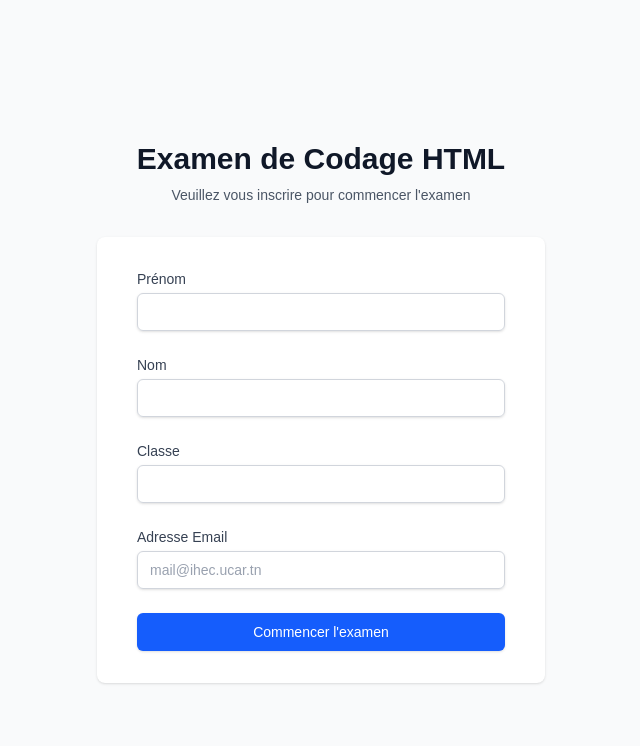
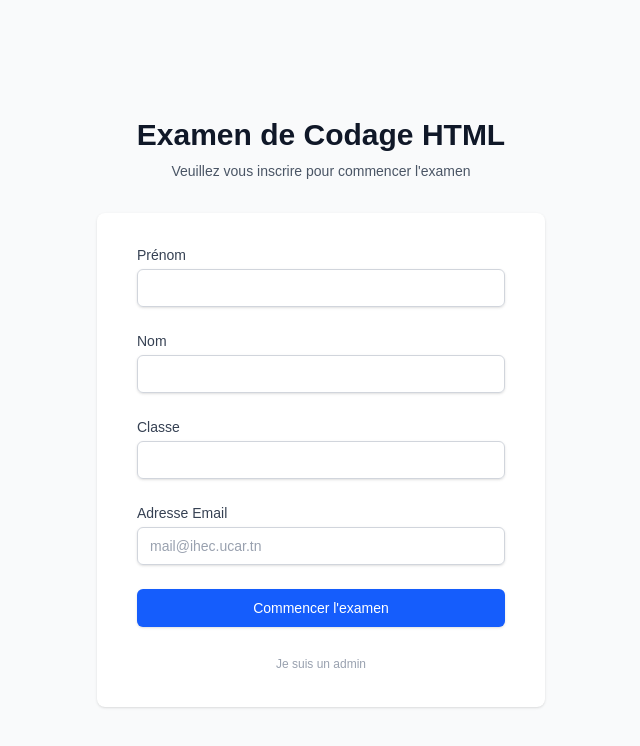
Before and after one commit to omarboudaya-max/test-html, a Next.js app: page / in a window 1280 px wide. Shown: the top 746 px of the page, without its empty margins (319-959 px from the left). Built offline with nearby package versions, Linux system fonts and the light colour scheme; no server answers.

Commit message:
Ajout du lien et mot de passe admin

```diff
--- a/app/admin/page.tsx
+++ b/app/admin/page.tsx
@@ -10,15 +10,16 @@ export default function AdminDashboard() {
   const [loading, setLoading] = useState(true);
   const [isAdminAuthenticated, setIsAdminAuthenticated] = useState(false);
   const [adminEmail, setAdminEmail] = useState('');
+  const [adminPassword, setAdminPassword] = useState('');
   const [loginError, setLoginError] = useState('');
 
   const handleLogin = (e: React.FormEvent) => {
     e.preventDefault();
-    if (adminEmail.toLowerCase() === 'omarboudaya1@gmail.com') {
+    if (adminEmail.toLowerCase() === 'omarboudaya1@gmail.com' && adminPassword === 'admin123') {
       setIsAdminAuthenticated(true);
       fetchStudents();
     } else {
-      setLoginError('Accès refusé. Email non autorisé.');
+      setLoginError('Accès refusé. Email ou mot de passe incorrect.');
     }
   };
 
@@ -83,6 +84,18 @@ export default function AdminDashboard() {
                 className="mt-1 block w-full px-3 py-2 border border-gray-300 rounded-md shadow-sm focus:outline-none focus:ring-blue-500 focus:border-blue-500 sm:text-sm text-black"
                 required
                 placeholder="Entrez l'email administrateur"
+              />
+            </div>
+            <div>
+              <label htmlFor="password" className="block text-sm font-medium text-gray-700">Mot de passe</label>
+              <input
+                type="password"
+                id="password"
+                value={adminPassword}
+                onChange={(e) => setAdminPassword(e.target.value)}
+                className="mt-1 block w-full px-3 py-2 border border-gray-300 rounded-md shadow-sm focus:outline-none focus:ring-blue-500 focus:border-blue-500 sm:text-sm text-black"
+                required
+                placeholder="Entrez le mot de passe"
               />
             </div>
             {loginError && <p className="text-red-600 text-sm">{loginError}</p>}
--- a/app/page.tsx
+++ b/app/page.tsx
@@ -161,6 +161,15 @@ export default function Home() {
                 {loading ? 'Chargement...' : 'Commencer l\'examen'}
               </button>
             </div>
+            <div className="text-center mt-4">
+              <button
+                type="button"
+                onClick={() => router.push('/admin')}
+                className="text-xs text-gray-400 hover:text-gray-600"
+              >
+                Je suis un admin
+              </button>
+            </div>
           </form>
         </div>
       </div>
```
Also changed, not shown: 2 other files (tests, documents, lock files or other folders).
